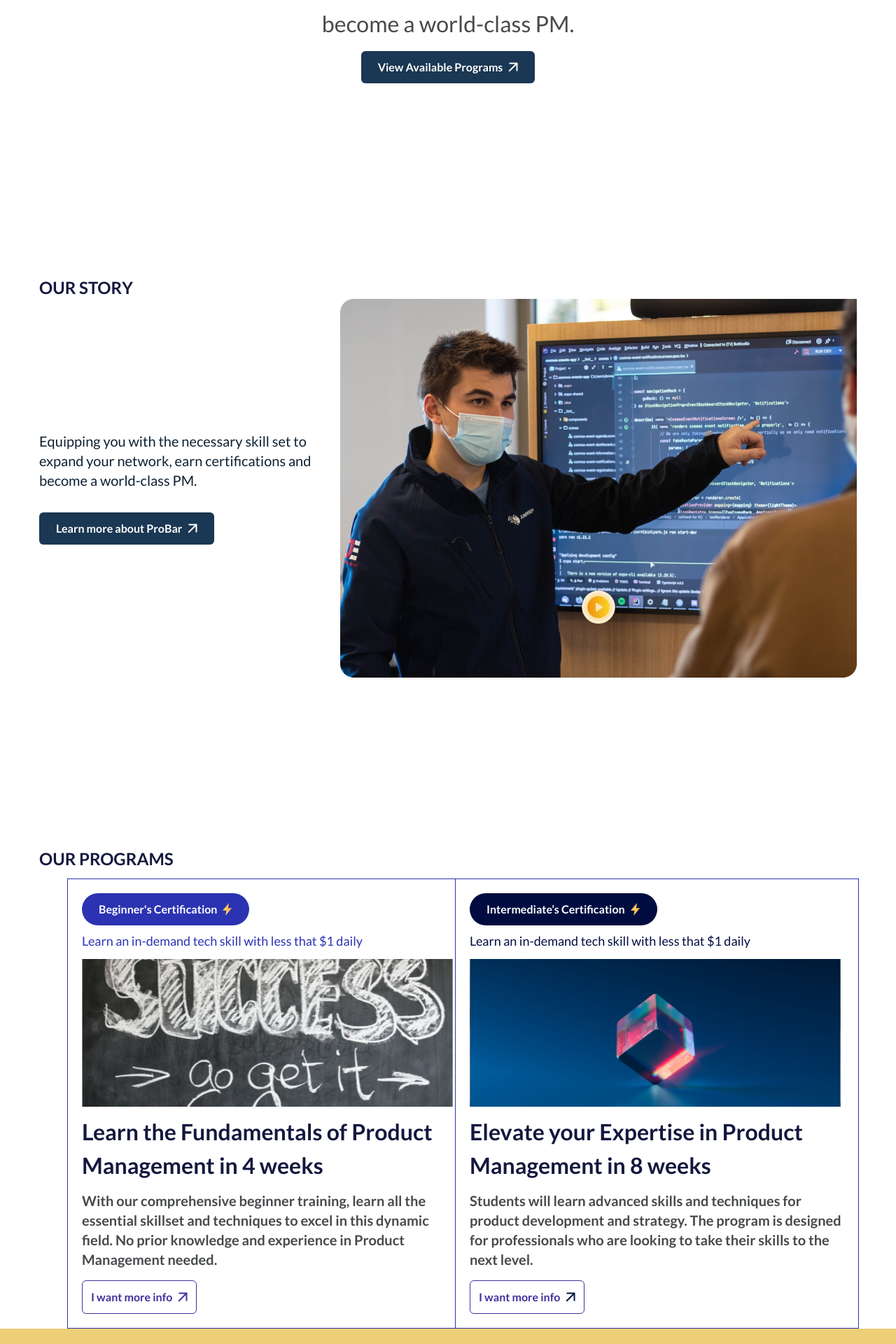
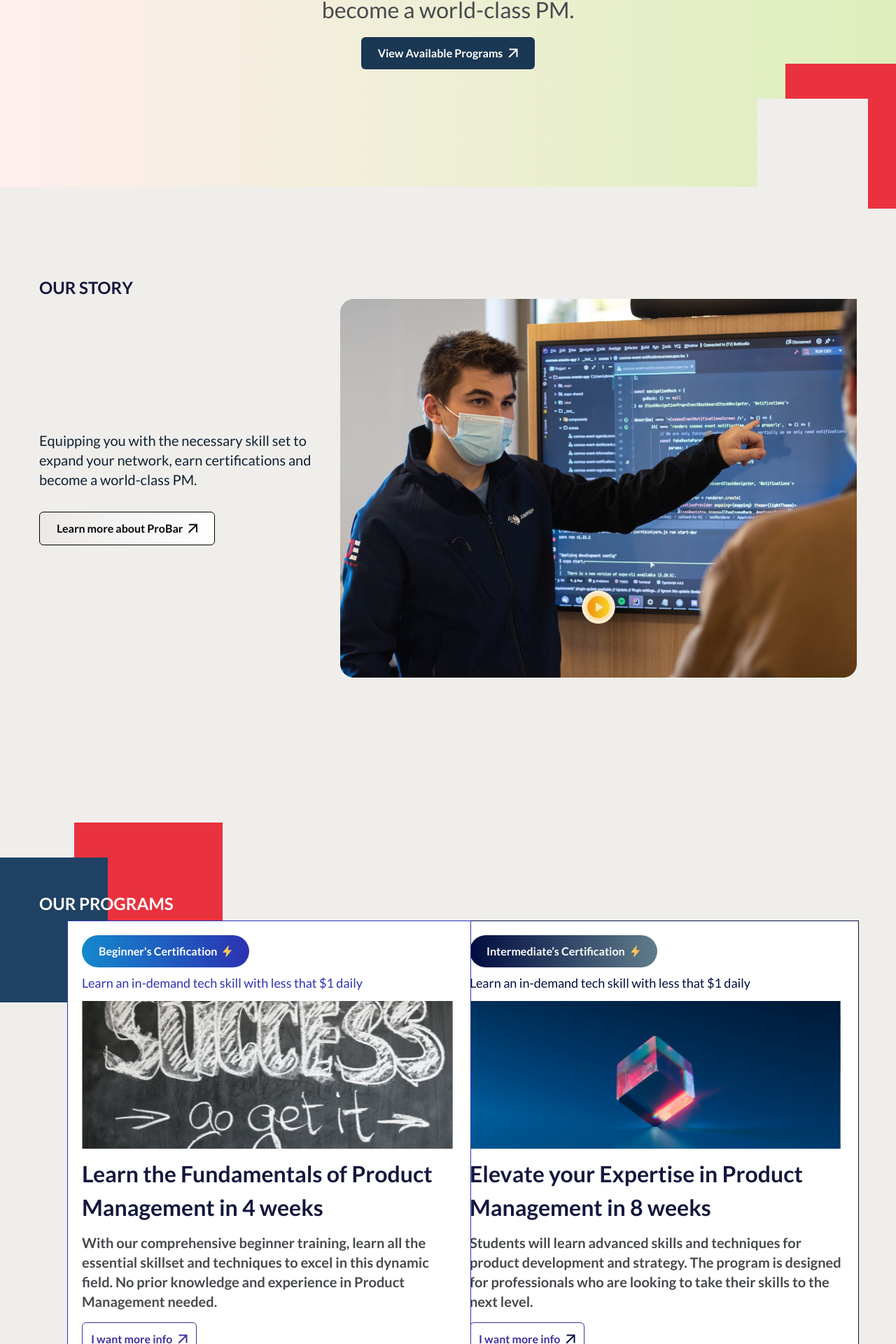
Before and after one commit to Muashef/Probar, a React (Vite) app: page / in a window 1280 px wide. Shown: the part 659-2579 px from the top of the page at 70% size. Built offline with nearby package versions, Linux system fonts and the light colour scheme.

Commit message:
integrated slider

```diff
--- a/src/components/Cohorts/Cohorts.jsx
+++ b/src/components/Cohorts/Cohorts.jsx
@@ -18,7 +18,7 @@ const Cohorts = () => {
                 </p>
             </div>
             <div className='w-full flex gap-10 overflow-x-scroll custom-scrollbar mt-10'>
-                <div className='w-[577px] flex-shrink-0 bg-[#ECE9E6] border border-[#2B34B3] p-5'>
+                <div className='w-[577px] flex-shrink-0 bg-conic border-4 border-[#FDFCFC] p-5'>
                     <p className='text-[#AF0001] text-lg mt-2 text-center'>Just Concluded Cohort</p>
                     <div className='mt-3'>
                     <img src={Alpha} alt="" />
@@ -31,7 +31,7 @@ const Cohorts = () => {
                         <img src={blueArrow} alt="outward-arrow" />
                     </button>
                 </div>
-                <div className='w-[577px] flex-shrink-0 bg-[#ECE9E6] border border-[#2B34B3] p-5'>
+                <div className='w-[577px] flex-shrink-0 bg-conic border-4 border-[#FDFCFC] p-5'>
                 <p className='text-[#0A6172] text-lg mt-2 text-center'>Current Chort</p>
                 <div className='mt-3'>
                 <img src={Gamma} alt="" />
@@ -44,7 +44,7 @@ const Cohorts = () => {
                     <img src={gArrow} alt="outward-arrow" />
                 </button>
                 </div>
-                <div className='w-[577px] bg-white flex-shrink-0 border border-[#2B34B3] p-5 '>
+                <div className='w-[577px] bg-conic flex-shrink-0 border-4 border-[#FDFCFC] p-5 '>
                 <p className='text-[#000C40] text-lg mt-2 text-center'>Upcoming Cohort</p>
                 <div className='mt-3'>
                 <img src={upcoming} alt="" />
--- a/src/components/Copyright/Copyright.jsx
+++ b/src/components/Copyright/Copyright.jsx
@@ -2,8 +2,8 @@ import React from 'react'
 
 export const Copyright = () => {
   return (
-    <div className='w-full bg-[#EA323F] text-center mb-6'>
-        <p className='text-white text-[18px]'>Copyrights, 2023</p>
+    <div className='w-full bg-[#EA323F] text-center mb-6 py-1'>
+        <p className='text-white text-[18px]'>© Copyrights, 2023</p>
     </div>
   )
 }
--- a/src/components/Footer/Footer.jsx
+++ b/src/components/Footer/Footer.jsx
@@ -17,16 +17,22 @@ const Footer = () => {
                 </div>
                 <div className='flex items-center gap-6 mt-8'>
                     <div>
-                        <img src={twitter} alt="twitter" />
+                        <a target='_blank'  href="https://twitter.com/ProBar_Com">
+                            <img src={twitter} alt="twitter" />
+                        </a>
                     </div>
                     <div>
                         <img src={whatsapp} alt="whatsapp" />
                     </div>
                     <div>
-                        <img src={ig} alt="instagram" />
+                        <a target='_blank'  href="https://instagram.com/probar_com?igshid=OGQ5ZDc2ODk2ZA==">
+                            <img src={ig} alt="instagram" />
+                        </a>
                     </div>
                     <div>
-                        <img src={linkdin} alt="linkedin" />
+                        <a target='_blank'  href="https://www.linkedin.com/company/probarcommunity/">
+                            <img src={linkdin} alt="linkedin" />
+                        </a>
                     </div>
                 </div>
             </div>
--- a/src/components/Header/Navbar.jsx
+++ b/src/components/Header/Navbar.jsx
@@ -20,7 +20,7 @@ const Navbar = () => {
           ))}
         </div>
         <div className=" lg:gap-[2rem]">
-          <button className="font-g-sans-medium text-[17px] font-medium transition-all py-3 px-2 text-white hover:text-white bg-[#E52D27] hover:bg-transparent border-2 rounded-md border-[#E52D27]">
+          <button className="font-g-sans-medium text-[17px] font-medium transition-all py-3 px-2 text-white hover:text-white bg-[#E52D27] hover:bg-lilly border-2 rounded-md border-[#E52D27]">
             Apply Now
           </button>
         </div>
--- a/src/components/Hero/Hero.jsx
+++ b/src/components/Hero/Hero.jsx
@@ -8,7 +8,7 @@ import { Link } from 'react-router-dom';
 const Hero = () => {
   return (
     <div className='w-full h-screen'>
-        <div className=' flex '>
+        <div className=' flex'>
           <div>
             <img src={man1} className='object-cover'  alt="" />
           </div>
@@ -20,7 +20,7 @@ const Hero = () => {
           </div>
         </div>
 
-        <div className='w-full h-screen mx-auto pt-5 bg-[rgba(255, 238, 238, 1), rgba(221, 239, 187, 1)]'>
+        <div className='w-full h-full mx-auto py-15 bg-prey'>
           <h3 className='text-5xl text-black mx-auto text-center'>
             Kickstart Your Tech Career in
             <span className='text-[#E52D27] ml-3'>Product Management</span>
--- a/src/components/Programs/Program.jsx
+++ b/src/components/Programs/Program.jsx
@@ -7,11 +7,15 @@ import cube from '../../assets/svg/cube.svg';
 
 const Program = () => {
   return (
-    <div className='w-full h-full px-14 pt-36 mx-auto'>
-        <h3 className='text-black-500 text-2xl uppercase'>Our Programs</h3>
-        <div className='grid grid-cols-1 md:grid-cols-2 gap-5 mt-3 px-10'>
-            <div className='bg-white border border-[#2B34B3] p-5 w-[577px]'>
-                <button className='flex items-center gap-2 w-[fit-content] py-[0.4475rem] px-4 text-white text-base bg-[#2B33B2] font-bold rounded-full md:py-[11px] md:px-6'>
+    <div className='w-full h-full px-14 pt-52 mx-auto bg-[#F0EEEB]'>
+        <div className='relative'>
+            <span className='bg-[#EA323F] absolute top-[-100px] left-[50px] h-[207px] w-[212px] px-0 -z-100'></span>
+            <span className='absolute top-[-50px] left-[-60px] bg-[#1F4264] h-[207px] w-[158px] px-0 -z-100'></span>
+            <h3 className='text-white text-2xl uppercase absolute '>Our Programs</h3>
+        </div>
+        <div className='grid grid-cols-1 md:grid-cols-2 gap-5 mt-10 px-10'>
+            <div className='bg-white border border-[#2B34B3] p-5 w-[577px] z-10'>
+                <button className='flex items-center gap-2 w-[fit-content] py-[0.4475rem] px-4 text-white text-base bg-jelly font-bold rounded-full md:py-[11px] md:px-6'>
                     <span>Beginner's Certification</span>
                     <img src={strike} alt="" />
                 </button>
@@ -27,8 +31,8 @@ const Program = () => {
                 </button>
             </div>
 
-            <div className='bg-white border border-[#2B34B3] p-5 w-[577px]'>
-                <button className='flex items-center gap-2 w-[fit-content] py-[0.4475rem] px-4 text-white text-base bg-[#000C40] font-bold rounded-full md:py-[11px] md:px-6'>
+            <div className='bg-white border border-[#041143] p-5 w-[577px]'>
+                <button className='flex items-center gap-2 w-[fit-content] py-[0.4475rem] px-4 text-white text-base bg-bell font-bold rounded-full md:py-[11px] md:px-6'>
                     <span>Intermediate’s Certification</span>
                     <img src={strike} alt="" />
                 </button>
--- a/src/components/Story/Story.jsx
+++ b/src/components/Story/Story.jsx
@@ -1,23 +1,27 @@
 import React from 'react'
-import arrow from '../../assets/svg/arrow.svg';
+import bArrow from '../../assets/svg/bArrow.svg';
 import vid from '../../assets/svg/vid.svg';
 
 
 const Story = () => {
   return (
-    <div className='w-full h-screen px-14 py-32 mx-auto'>
-        <h3 className='text-black-500 text-2xl uppercase'>Our Story</h3>
+    <div className='w-full h-screen px-14 py-32 mx-auto bg-[#F0EEEB]'>
+        <div>
+            <span className='absolute top-[800px] right-10 bg-[#F0EEEB] h-[207px] w-[158px] px-0 z-10'></span>
+             <span className='bg-[#EA323F] absolute top-[750px] right-0 h-[207px] w-[158px] px-0 -z-100'></span>
+            <h3 className='text-black-500 text-2xl uppercase'>Our Story</h3>
+        </div>
         <div className='w-full flex flex-col md:flex-row items-center gap-4'>
             <div className='w-[419px] mx-auto'>
                 <p className='text-xl text-[#0E2132]'>
                 Equipping you with the necessary skill set to expand your network, earn certifications and become a world-class PM.
                 </p>
-                <button className='flex items-center gap-2 mt-8 w-[fit-content] py-[0.4475rem] px-4 text-white text-base bg-[#1A3753] font-bold rounded-md md:py-[11px] md:px-6 hover:scale-105 hover:text-xl transform transition-all duration-700'>
+                <button className='flex items-center gap-2 mt-8 w-[fit-content] py-[0.4475rem] px-4 text-[#040A0F] text-base bg-conic border border-[#000000] font-bold rounded-md md:py-[11px] md:px-6 hover:scale-105 hover:text-xl transform transition-all duration-700'>
                     <span>Learn more about ProBar</span>
-                    <img src={arrow} alt="outward-arrow" />
+                    <img src={bArrow } alt="outward-arrow" />
                 </button>
             </div>
-            <div>
+            <div className='z-10'>
                 <img src={vid} alt="" />
             </div>
         </div>
--- a/src/index.css
+++ b/src/index.css
@@ -16,15 +16,15 @@
   }
 
   .nav-item {
-    font-family: 'Lato', sans-serif;
+    /* font-family: 'Lato', sans-serif; */
     @apply font-medium text-[#D0D6DB] transition-all text-[1.125rem];
   }
 
   .font-g-sans {
-    font-family: 'Lato', sans-serif;
+    /* font-family: 'Lato', sans-serif; */
   }
   .font-g-sans-medium {
-    font-family: 'Lato', sans-serif;
+    /* font-family: 'Lato', sans-serif; */
     @apply font-medium;
   }
 
--- a/tailwind.config.js
+++ b/tailwind.config.js
@@ -11,7 +11,19 @@ export default {
         jellyBean: "#DF6951",
         orange: "#F1A501",
         lightGray: "#5E6282",
-      }
+
+      },
+      backgroundImage: {
+        prey: "linear-gradient(90deg, #FFEEEE, #DDEFBB)",
+        lilly:
+          "linear-gradient(90deg, #E52D27, #B31217)",
+        conic:
+          "linear-gradient(90deg, #ECE9E6, #FFFFFF)",
+        jelly:
+          "linear-gradient(90deg, #1488CC, #2B32B2)",
+        bell:
+          "linear-gradient(90deg, #000C40, #607D8B)",
+      },
     },
   },
   plugins: [],
```
Also changed, not shown: src/components/Community/Community.jsx (+6 -9 lines), src/assets/svg/bArrow.svg (added).
